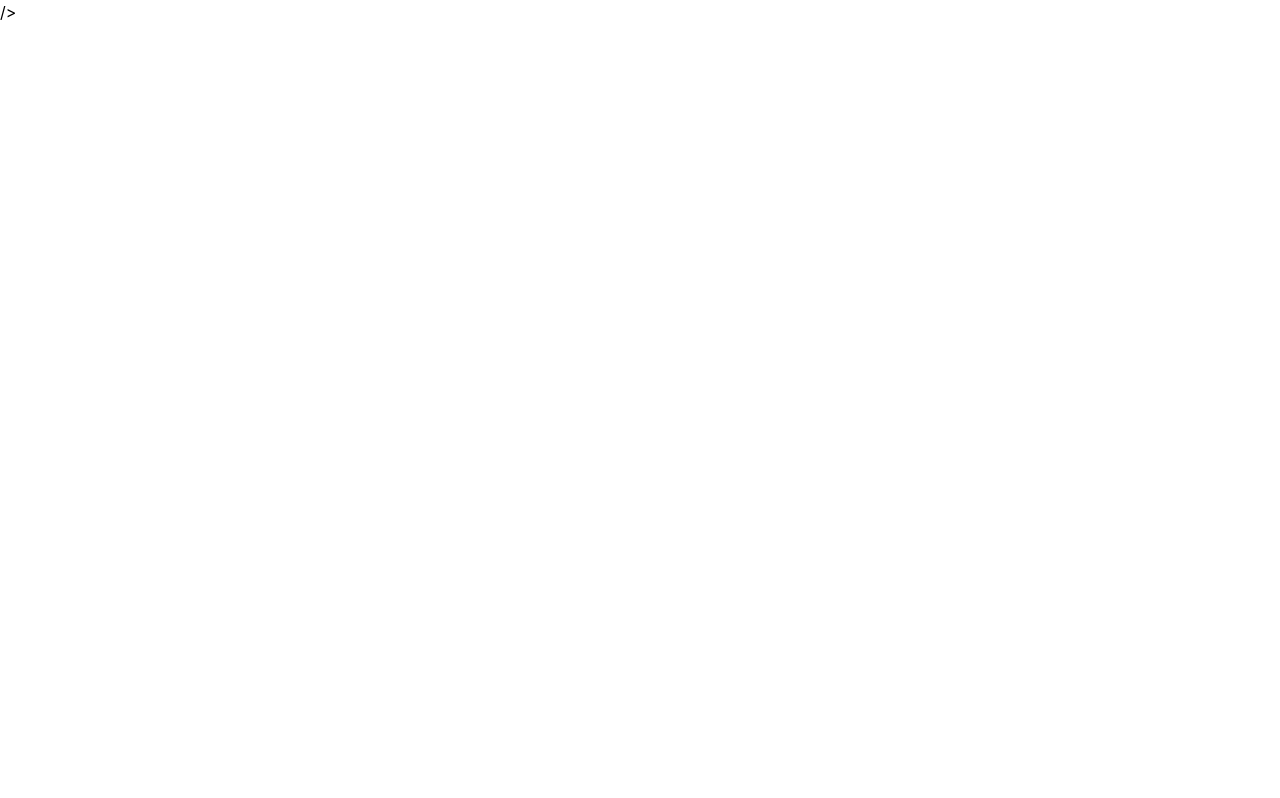
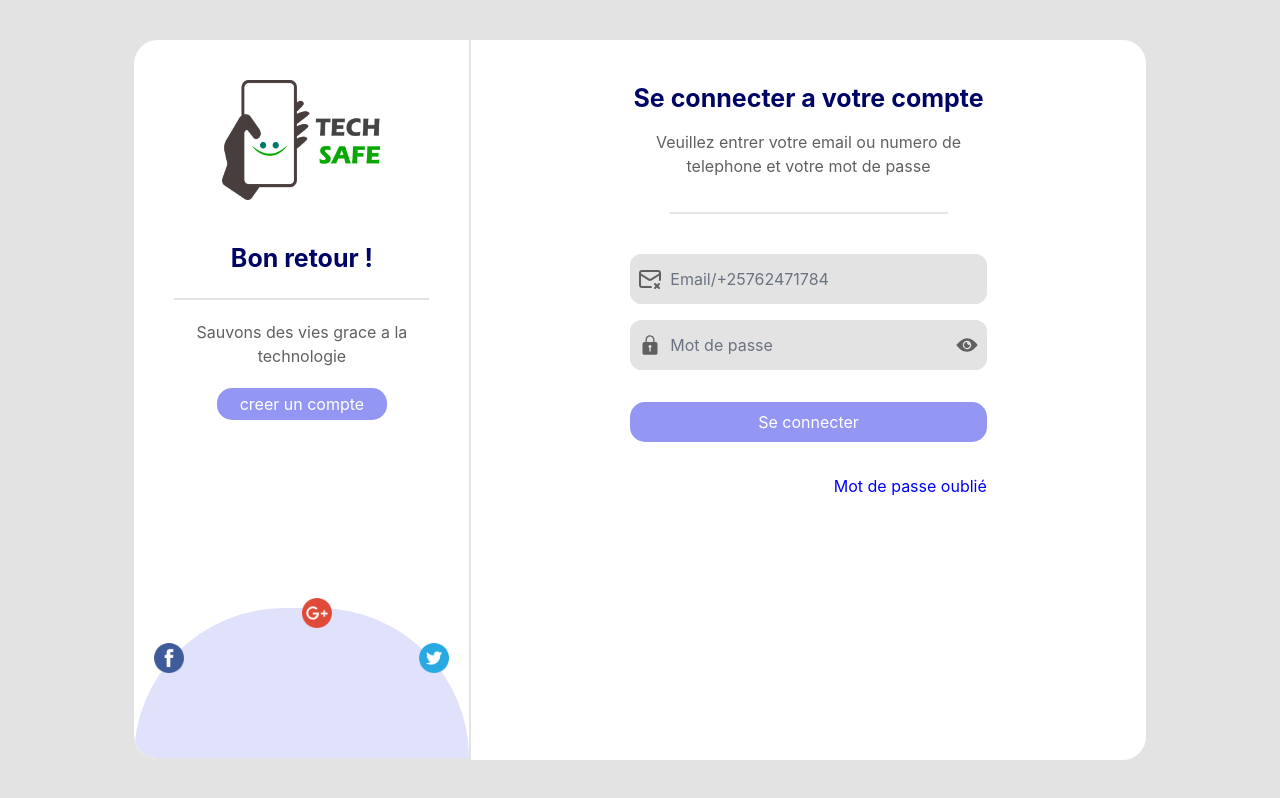
Before and after one commit to kithub-devteam/techsafe-front, a React (Create React App) app: page /login in a window 1280 px wide. Before the commit this address had no page. Built offline with nearby package versions, Linux system fonts and the light colour scheme.

Commit message:
testing creating user and login authentifacation

```diff
--- a/public/index.html
+++ b/public/index.html
@@ -27,8 +27,6 @@ href="https://cdnjs.cloudflare.com/ajax/libs/font-awesome/6.0.0-beta3/css/all.mi
 />
 
 
-/>
-
     <!--
       Notice the use of %PUBLIC_URL% in the tags above.
       It will be replaced with the URL of the `public` folder during the build.
--- a/src/Authentications/index.js
+++ b/src/Authentications/index.js
@@ -4,7 +4,7 @@ import api from '../services/api';
 const AuthContext = createContext(null);
 
 export const AuthProvider = ({ children }) => {
-    const [user, setUser] = useState("jajaj");
+    const [user, setUser] = useState(null);
     const [loading, setLoading] = useState(true);
 
     const login = async (credentials = "") => {
@@ -17,7 +17,7 @@ export const AuthProvider = ({ children }) => {
             if (response.status === 200) {
                 localStorage.setItem("access", response.data.access);
                 localStorage.setItem("refresh", response.data.refresh);
-                // await fetchUserData();
+                await fetchUserData();
                 setUser(response.data.user);
                 return true;
             }
@@ -30,7 +30,7 @@ export const AuthProvider = ({ children }) => {
 
     const fetchUserData = async () => {
         try {
-            const response = await api.get("user/me/");
+            const response = await api.get("user-from-token/");
             if (response.status === 200) {
                 setUser(response.data);
             }
@@ -42,6 +42,7 @@ export const AuthProvider = ({ children }) => {
     const logout = () => {
         localStorage.removeItem("access");
         localStorage.removeItem("refresh");
+        localStorage.removeItem("success");
         setUser(null);
         // Ajoutez ici la logique de déconnexion (ex: supprimer le token du localStorage)
     };
--- a/src/pages/login/index.jsx
+++ b/src/pages/login/index.jsx
@@ -4,7 +4,8 @@ import facebook from "../../assets/facebook.png"
 import logo from "../../assets/logo.png"
 import google from "../../assets/google.png"
 import twiter from "../../assets/twiter.png"
-import { IoIosMail, IoIosLock, IoIosEye, IoIosEyeOff } from "react-icons/io";
+import { LuMailX } from "react-icons/lu";
+import { IoIosMail, IoIosLock, IoIosEye, IoIosEyeOff, IoIosCall } from "react-icons/io";
 import { Link } from "react-router-dom";
 
 const Login = () => {
@@ -30,6 +31,8 @@ const Login = () => {
         setError('');
 
 
+
+
         try {
             const result = await login(formData);
             if (!result) {
@@ -40,6 +43,26 @@ const Login = () => {
         } finally {
             setLoading(false);
         }
+    };
+
+    const isPhoneNumber = (value) => {
+        // Vérifie si la valeur est une chaîne de caractères
+        if (typeof value !== 'string') return false;
+
+        // Nettoie la chaîne en ne gardant que les chiffres et le +
+        const cleanedValue = value.replace(/[^\d+]/g, '');
+
+        // Vérifie les formats suivants:
+        // - Numéros internationaux commençant par + (ex: +33612345678)
+        // - Numéros locaux (ex: 0612345678)
+        const numberPattern = /^(?:\+\d{1,4}|0)\d{10,}$/;
+
+        return numberPattern.test(cleanedValue);
+    };
+
+    const isEmail = (value) => {
+        const emailPattern = /^[^\s@]+@[^\s@]+\.[^\s@]+$/;
+        return emailPattern.test(value);
     };
 
     return (
@@ -84,14 +107,20 @@ const Login = () => {
                         <div className="lg:w-3/5 h-max m-auto mt-5 lg:mt-10 flex flex-col gap-4">
 
                             <div className="w-full h-[50px] rounded-xl  bg-[#E3E3E3] relative">
-                                <IoIosMail className="text-[#606060] text-2xl absolute left-2 top-1/2 -translate-y-1/2" />
+                                {
+                                    isPhoneNumber(formData.identifier) ?
+                                        <IoIosCall className="text-[#606060] text-2xl absolute left-2 top-1/2 -translate-y-1/2 " /> :
+                                        isEmail(formData.identifier) ?
+                                            <IoIosMail className="text-[#606060] text-2xl absolute left-2 top-1/2 -translate-y-1/2" /> :
+                                            <LuMailX className="text-[#606060] text-2xl absolute left-2 top-1/2 -translate-y-1/2" />
+                                }
                                 <input
                                     type="text"
                                     className="w-full rounded-xl h-full border-0 outline-0 bg-inherit pl-10"
                                     name="identifier"
                                     value={formData.identifier}
                                     onChange={handleChange}
-                                    placeholder="Email/Numero de telephone"
+                                    placeholder="Email/+25762471784"
                                 />
                             </div>
                             <div className="w-full h-[50px] rounded-xl  bg-[#E3E3E3] relative">
--- a/src/pages/signup/MetterInput.js
+++ b/src/pages/signup/MetterInput.js
@@ -4,11 +4,11 @@ export default function MetterInput({ strength, color }) {
     return (
 
         <div className="w-full h-max grid grid-cols-5 gap-2 ">
-            <div className={`w-full h-2 rounded-full bg-${strength > 0 ? color + '-500' : "[#E3E3E3]"}`} ></div>
-            <div className={`w-full h-2 rounded-full bg-${strength > 1 ? color + '-500' : "[#E3E3E3]"}`}></div>
-            <div className={`w-full h-2 rounded-full bg-${strength > 2 ? color + '-500' : "[#E3E3E3]"}`}></div>
-            <div className={`w-full h-2 rounded-full bg-${strength > 3 ? color + '-500' : "[#E3E3E3]"}`}></div>
-            <div className={`w-full h-2 rounded-full bg-${strength > 4 ? color + '-500' : "[#E3E3E3]"}`}></div>
+            <div className={`w-full h-2 rounded-full transition-all duration-300` } style={{ backgroundColor: strength > 0 ? 'red' : '#E3E3E3' }}></div>
+            <div className={`w-full h-2 rounded-full transition-all duration-300` } style={{ backgroundColor: strength > 1 ? 'red' : '#E3E3E3' }}></div>
+            <div className={`w-full h-2 rounded-full transition-all duration-300` } style={{ backgroundColor: strength > 2 ? 'yellow' : '#E3E3E3' }}></div>
+            <div className={`w-full h-2 rounded-full transition-all duration-300` } style={{ backgroundColor: strength > 3 ? 'blue' : '#E3E3E3' }}></div>
+            <div className={`w-full h-2 rounded-full transition-all duration-300` } style={{ backgroundColor: strength > 4 ? 'green' : '#E3E3E3' }}></div>
         </div>
 
     )
--- a/src/routers.js
+++ /dev/null
@@ -1,15 +0,0 @@
-import React from "react";
-import { BrowserRouter as Router, Route, Routes } from "react-router-dom";
-import App from "./pages/conversations/index";
-
-function RoutesComponent() {
-  return (
-    <Router>
-      <Routes>
-        <Route path="/" element={<App />} />
-      </Routes>
-    </Router>
-  );
-}
-
-export default RoutesComponent;
```
